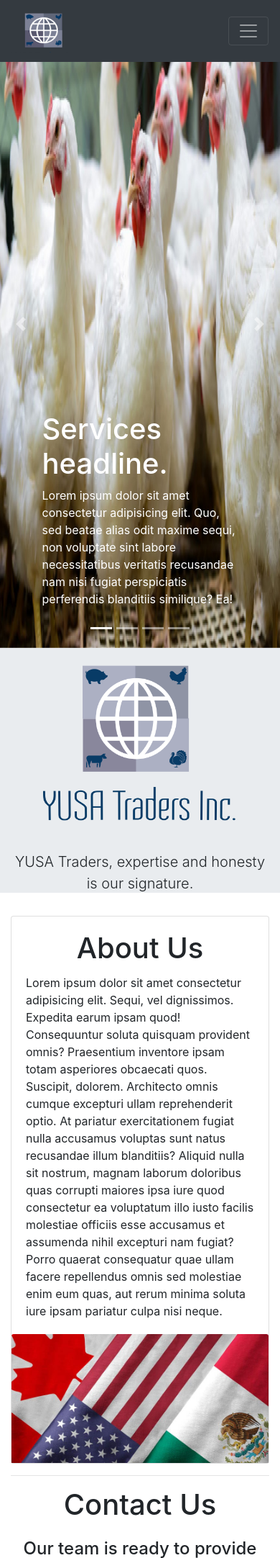
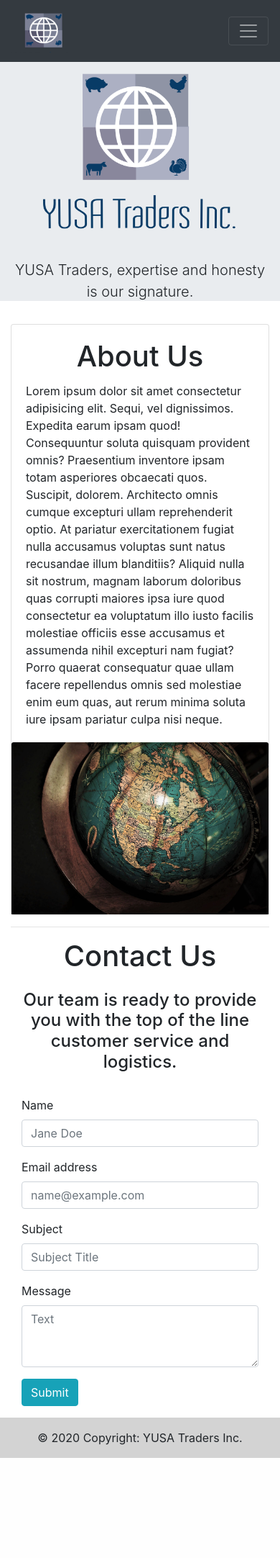
Before and after one commit to CarlosSamaniego88/YUSATraders, a Flask app: page / in a window 390 px wide. Shown: the top 2164 px of the page at 72% size. After the commit the page ends 2025 px from the top, so only its background shows below. Run offline with Flask 2, Linux system fonts and the light colour scheme; some libraries are stand-ins or nearby versions.

Commit message:
slight changes in photos, DS_Store, and footer

```diff
--- a/templates/home.html
+++ b/templates/home.html
@@ -20,7 +20,6 @@
     <meta name="msapplication-config" content="/docs/4.4/assets/img/favicons/browserconfig.xml">
     <meta name="theme-color" content="#563d7c">
 
-
     <style>
       .bd-placeholder-img {
         font-size: 1.125rem;
@@ -36,18 +35,30 @@
           font-size: 3.5rem;
         }
       }
+      @media (max-width: 900px) {
+        #myCarousel {
+          visibility: hidden;
+          position: absolute;
+          top: -9999px;
+        }
+        #logo_spot {
+          margin-top: 78px;
+        }
+
+      }
       html {
         scroll-behavior: smooth;
       }
     </style>
     <!-- Custom styles for this template -->
   </head>
+
   <body>
-    <header>
+  <header>
   <nav class="navbar navbar-expand-md navbar-dark fixed-top bg-dark">
     <a href="#myCarousel" class="navbar-brand">
       <img src="/static/images/logos/low-res.png" alt="" style="width: 90px; height: 60px;">
-  </a>
+    </a>
     <button class="navbar-toggler" type="button" data-toggle="collapse" data-target="#navbarCollapse" aria-controls="navbarCollapse" aria-expanded="false" aria-label="Toggle navigation">
       <span class="navbar-toggler-icon"></span>
     </button>
@@ -55,9 +66,6 @@
       <ul class="navbar-nav mr-auto">
         <li class="nav-item active">
           <a class="nav-link" href="#myCarousel">Home <span class="sr-only">(current)</span></a>
-        </li>
-        <li class="nav-item">
-          <a class="nav-link" href="#myCarousel">Services</a>
         </li>
         <li class="nav-item">
             <a class="nav-link" href="#aboutus">About Us</a>
@@ -71,7 +79,7 @@
 </header>
 
 <main role="main">
-
+  <!-- CAROUSEL -->
   <div id="myCarousel" class="carousel slide" data-ride="carousel">
     <ol class="carousel-indicators">
       <li data-target="#myCarousel" data-slide-to="0" class="active"></li>
@@ -82,7 +90,7 @@
 
     <div class="carousel-inner">
       <div class="carousel-item active">
-        <img src="/static/images/photos/chickens copy.jpg" class="d-block w-100" alt="..." style="height: 900px; width: 1600px;">
+        <img src="/static/images/photos/chickens2_uns.jpeg" class="d-block w-100" alt="..." style="height: 900px; width: 1600px;">
         <div class="container">
           <div class="carousel-caption text-left">
             <h1>Services headline.</h1>
@@ -95,7 +103,7 @@
         </div>
       </div>
       <div class="carousel-item">
-        <img src="/static/images/photos/pigs.jpg" class="d-block w-100" alt="..." style="height: 900px; width: 1600px;">
+        <img src="/static/images/photos/pigs2_uns.jpeg" class="d-block w-100" alt="..." style="height: 900px; width: 1600px;">
         <div class="container">
           <div class="carousel-caption">
             <h1>Another example headline.</h1>
@@ -113,7 +121,7 @@
         </div>
       </div>
       <div class="carousel-item">
-        <img src="/static/images/photos/turkeys.jpg" class="d-block w-100" alt="..." style="height: 900px; width: 1600px;">
+        <img src="/static/images/photos/turkey_uns copy.jpeg" class="d-block w-100" alt="..." style="height: 900px; width: 1600px;">
         <div class="container">
           <div class="carousel-caption text-right">
             <h1>One more for good measure.</h1>
@@ -132,37 +140,17 @@
     </a>
   </div>
 
-  <div class="jumbotron jumbotron-fluid">
+  <!-- LOGO & MOTTO -->
+  <div class="jumbotron jumbotron-fluid" id="logo_spot">
     <div class="container" style="text-align: center; margin-top:-50px; margin-bottom: -50px;">
-      <!-- <h1 class="display-4">YUSA Traders Inc.</h1> -->
       <img src="/static/images/logos/mediumsmall-res.png" style="width: 300px; height: 300px;" alt="">
       <p class="lead">YUSA Traders, expertise and honesty is our signature.</p>
     </div>
   </div>
 
-  <!-- Marketing messaging and featurettes
-  ================================================== -->
-  <!-- Wrap the rest of the page in another container to center all the content. -->
-
   <div class="container marketing">
 
-    <!-- Three columns of text below the carousel -->
-    <!-- <div class="row" style="padding-top: 25px; padding-bottom: 25px;">
-      <div class="col-lg-3">
-        <img src="photos/chicken_icon.png" alt="..." style="height: 206px; width: 206px; padding: 25px ;">
-      </div>
-      <div class="col-lg-3">
-        <img src="photos/cow_icon2.png" alt="..." style="height: 206px; width: 206px; padding: 25px;">
-      </div>
-      <div class="col-lg-3">
-        <img src="photos/turkey_icon.png" alt="..." style="height: 206px; width: 206px; padding: 25px;">
-      </div>
-      <div class="col-lg-3">
-        <img src="photos/pig_icon.png" alt="..." style="height: 206px; width: 206px; padding: 25px;">
-      </div>
-    </div> -->
-
-    <!-- START THE FEATURETTES -->
+    <!-- ABOUT US -->
     <div class="card" id="aboutus" style="scroll-margin-top: 65px;">
       <div class="card-body">
         <h1 class="card-title" style="text-align: center;">About Us</h5>
@@ -178,10 +166,11 @@
             rerum minima soluta iure ipsam pariatur culpa nisi neque.
         </p>
       </div>
-      <img src="/static/images/photos/US-Mexico-Canada-Agreement.jpg" class="card-img-top" alt="...">
+      <img src="/static/images/photos/north_america_pexels.jpeg" class="card-img-top" alt="...">
     </div>
+
+    <!-- CONTACT US -->
     <hr>
-    <!-- /END THE FEATURETTES -->
     <div class="container" id="contactus">
       <h1 style="text-align: center;">Contact Us</h1>
       <h4 style="text-align: center; padding-top: 15px;">Our team is ready to provide you with the top of the line customer service and logistics. </h4>
@@ -195,31 +184,37 @@
           <input type="email" class="form-control" id="exampleFormControlInput1" placeholder="name@example.com">
         </div>
         <div class="form-group">
+          <label for="exampleFormControlInput1">Subject</label>
+          <input type="text" class="form-control" id="exampleFormControlInput1" placeholder="Subject Title">
+        </div>
+        <div class="form-group">
           <label for="exampleFormControlTextarea1">Message</label>
-          <textarea class="form-control" id="exampleFormControlTextarea1" rows="3" placeholder="Text..."></textarea>
+          <textarea class="form-control" id="exampleFormControlTextarea1" rows="3" placeholder="Text"></textarea>
         </div>
+
         <div class="form-group row">
           <div class="col-sm-10">
-            <button type="submit" class="btn btn-primary">Submit</button>
+            <button type="submit" class="btn btn-info">Submit</button>
           </div>
         </div>
       </form>
     </div>
 
 
-  </div><!-- /.container -->
+  </div>
 
 
   <!-- FOOTER -->
   <footer>
-    <div class="footer-bottom text-center">
-        Copyright &copy; 2019 YUSA Traders Inc.
+    <div class="footer-copyright text-center py-3" style="background-color:lightgray;">© 2020 Copyright: YUSA Traders Inc.
     </div>
-</footer>
+  </footer>
+
 </main>
 
 <script src="https://code.jquery.com/jquery-3.4.1.slim.min.js" integrity="sha384-J6qa4849blE2+poT4WnyKhv5vZF5SrPo0iEjwBvKU7imGFAV0wwj1yYfoRSJoZ+n" crossorigin="anonymous"></script>
 <script src="https://cdn.jsdelivr.net/npm/popper.js@1.16.0/dist/umd/popper.min.js" integrity="sha384-Q6E9RHvbIyZFJoft+2mJbHaEWldlvI9IOYy5n3zV9zzTtmI3UksdQRVvoxMfooAo" crossorigin="anonymous"></script>
 <script src="https://stackpath.bootstrapcdn.com/bootstrap/4.4.1/js/bootstrap.min.js" integrity="sha384-wfSDF2E50Y2D1uUdj0O3uMBJnjuUD4Ih7YwaYd1iqfktj0Uod8GCExl3Og8ifwB6" crossorigin="anonymous"></script>
-      <script>window.jQuery || document.write('<script src="/docs/4.4/assets/js/vendor/jquery.slim.min.js"><\/script>')</script><script src="/docs/4.4/dist/js/bootstrap.bundle.min.js" integrity="sha384-6khuMg9gaYr5AxOqhkVIODVIvm9ynTT5J4V1cfthmT+emCG6yVmEZsRHdxlotUnm" crossorigin="anonymous"></script></body>
+      <script>window.jQuery || document.write('<script src="/docs/4.4/assets/js/vendor/jquery.slim.min.js"><\/script>')</script><script src="/docs/4.4/dist/js/bootstrap.bundle.min.js" integrity="sha384-6khuMg9gaYr5AxOqhkVIODVIvm9ynTT5J4V1cfthmT+emCG6yVmEZsRHdxlotUnm" crossorigin="anonymous"></script>
+</body>
 </html>
```
Also changed, not shown: static/images/photos/chickens2_uns.jpeg (added), static/images/photos/chickens3_uns.jpeg (added), static/images/photos/cows2_uns.jpeg (added), static/images/photos/cows3_uns.jpeg (added), static/images/photos/north_america_pexels.jpeg (added), static/images/photos/pigs2_uns.jpeg (added), static/images/photos/pigs_uns.jpeg (added), static/images/photos/turkey_uns copy.jpeg (added), static/images/photos/turkey_uns.jpeg (added), 5 other files.
